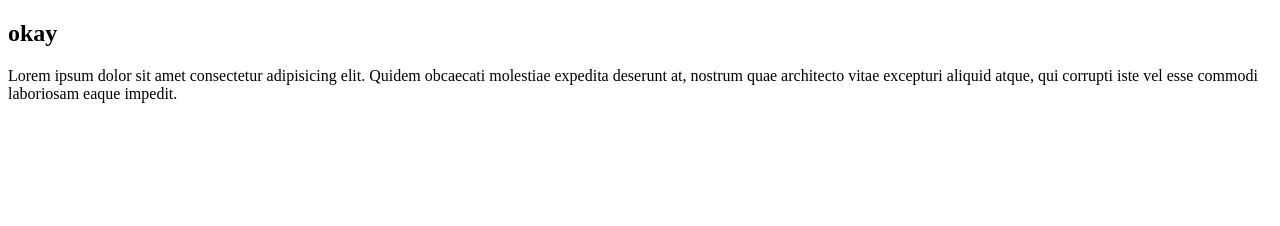
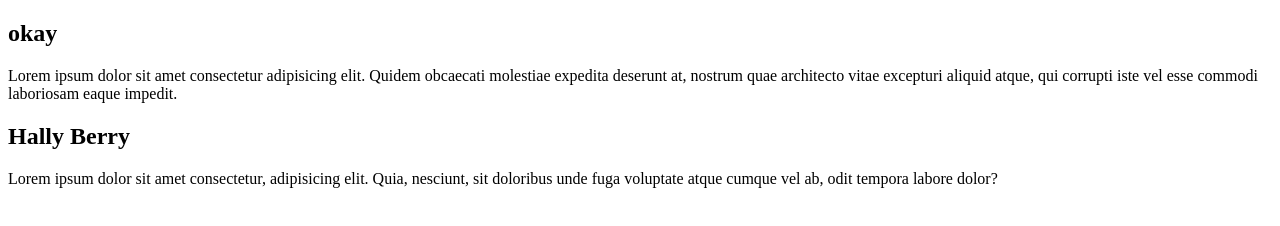
Before and after one commit to Paulyriks/Private-Collab, a plain HTML site: page index.html in a window 1280 px wide. Drawn offline with Linux system fonts and the light colour scheme.

Commit message:
Good boy

```diff
--- a/index.html
+++ b/index.html
@@ -10,5 +10,11 @@
         <h1>okay</h1>
         <p>Lorem ipsum dolor sit amet consectetur adipisicing elit. Quidem obcaecati molestiae expedita deserunt at, nostrum quae architecto vitae excepturi aliquid atque, qui corrupti iste vel esse commodi laboriosam eaque impedit.</p>
     </section>
+    <section class="section2">
+        <h1> Hally Berry</h1>
+        <p>
+            Lorem ipsum dolor sit amet consectetur, adipisicing elit. Quia, nesciunt, sit doloribus unde fuga voluptate atque cumque vel ab, odit tempora labore dolor?
+        </p>
+    </section>
 </body>
 </html>
```
